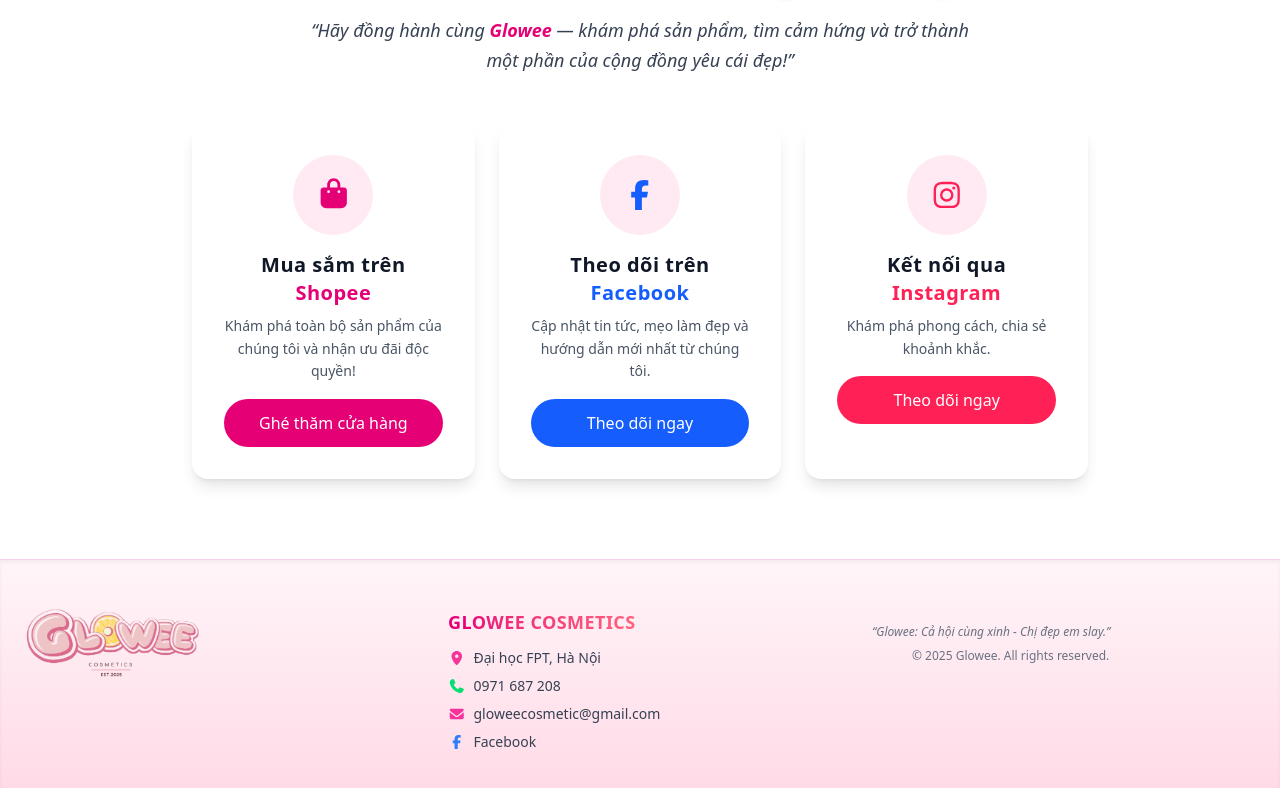
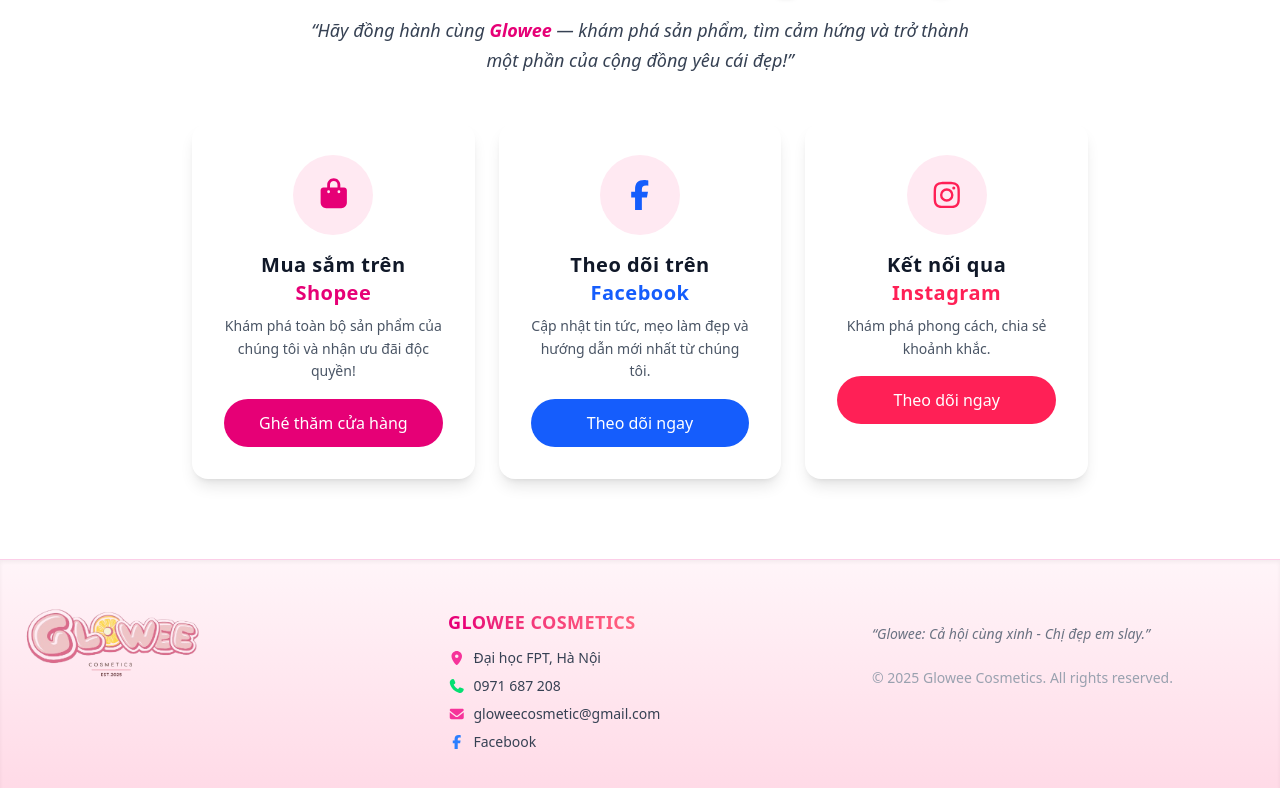
Before and after one commit to nvdekay/gloweecosmetic2025-landing, a React (Vite) app: page / in a window 1280 px wide. Shown: the part 4799-5587 px from the top of the page. Built offline with nearby package versions, Linux system fonts and the light colour scheme.

Commit message:
chore: feedback from customer

```diff
--- a/src/components/Footer.jsx
+++ b/src/components/Footer.jsx
@@ -74,11 +74,12 @@
 
         {/* Mạng xã hội */}
         <div className="text-center md:text-left">
-          <p className="text-xs text-gray-500 mt-4 italic">
+          <p className="text-sm text-gray-500 mt-4 italic">
             “Glowee: Cả hội cùng xinh - Chị đẹp em slay.”
           </p>
-          <p className="text-gray-500 text-xs mt-2 ml-10">
-            &copy; {currentYear} Glowee. All rights reserved.
+
+          <p className="text-sm text-gray-400 mt-6">
+            &copy; {currentYear} Glowee Cosmetics. All rights reserved.
           </p>
         </div>
       </div>
```
